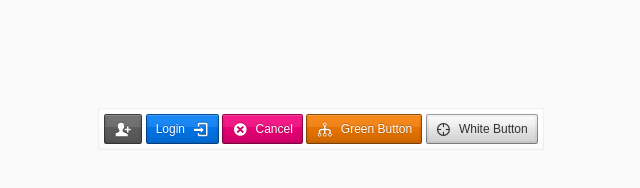
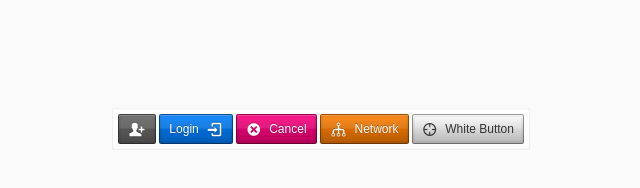
Before and after one commit to roblafeve/icon-button, a plain HTML site: page index.html in a window 1280 px wide. Shown: the whole page, without its empty margins (319-959 px from the left). Drawn offline with Linux system fonts and the light colour scheme.

Commit message:
updates to example

```diff
--- a/index.html
+++ b/index.html
@@ -38,8 +38,8 @@
       <a class='button icon add-contact' href='#'></a>
       <a class='button primary icon login' href='#'>Login</a>
       <a class='button secondary icon cancel' href='#'>Cancel</a>
-      <a class='button tertiary icon tree' href='#'>Green Button</a>
-      <a class='button white icon phone' href='#'>White Button</a>
+      <a class='button tertiary icon tree' href='#'>Network</a>
+      <a class='button white icon target' href='#'>White Button</a>
     </div>
   </body>
 </html>
--- a/stylesheets/icon-button.css
+++ b/stylesheets/icon-button.css
@@ -19,17 +19,17 @@
   border-radius: 0.1875em;
   border-style: solid;
   border-width: 1px;
-  -webkit-box-shadow: inset 0 1px 0 0 rgba(255, 255, 255, 0.2), inset 0 0 0 2px rgba(0, 0, 0, 0.05), inset 0 1em 0 0 rgba(255, 255, 255, 0.1);
-  -moz-box-shadow: inset 0 1px 0 0 rgba(255, 255, 255, 0.2), inset 0 0 0 2px rgba(0, 0, 0, 0.05), inset 0 1em 0 0 rgba(255, 255, 255, 0.1);
-  box-shadow: inset 0 1px 0 0 rgba(255, 255, 255, 0.2), inset 0 0 0 2px rgba(0, 0, 0, 0.05), inset 0 1em 0 0 rgba(255, 255, 255, 0.1);
+  -webkit-box-shadow: inset 0 1px 0 0 rgba(255, 255, 255, 0.2), inset 0 0 0 2px rgba(0, 0, 0, 0.05), inset 0 1.125em 0 0 rgba(255, 255, 255, 0.1);
+  -moz-box-shadow: inset 0 1px 0 0 rgba(255, 255, 255, 0.2), inset 0 0 0 2px rgba(0, 0, 0, 0.05), inset 0 1.125em 0 0 rgba(255, 255, 255, 0.1);
+  box-shadow: inset 0 1px 0 0 rgba(255, 255, 255, 0.2), inset 0 0 0 2px rgba(0, 0, 0, 0.05), inset 0 1.125em 0 0 rgba(255, 255, 255, 0.1);
   background-size: 100% 200%;
   background-origin: border-box;
   background-color: #666666;
-  background-image: -webkit-gradient(linear, 50% 0%, 50% 100%, color-stop(0%, rgba(0, 0, 0, 0)), color-stop(50%, rgba(0, 0, 0, 0.2)), color-stop(100%, rgba(0, 0, 0, 0.4)));
-  background-image: -webkit-linear-gradient(rgba(0, 0, 0, 0), rgba(0, 0, 0, 0.2), rgba(0, 0, 0, 0.4));
-  background-image: -moz-linear-gradient(rgba(0, 0, 0, 0), rgba(0, 0, 0, 0.2), rgba(0, 0, 0, 0.4));
-  background-image: -o-linear-gradient(rgba(0, 0, 0, 0), rgba(0, 0, 0, 0.2), rgba(0, 0, 0, 0.4));
-  background-image: linear-gradient(rgba(0, 0, 0, 0), rgba(0, 0, 0, 0.2), rgba(0, 0, 0, 0.4));
+  background-image: -webkit-gradient(linear, 50% 0%, 50% 100%, color-stop(0%, rgba(0, 0, 0, 0)), color-stop(50%, rgba(0, 0, 0, 0.3)), color-stop(100%, rgba(0, 0, 0, 0.5)));
+  background-image: -webkit-linear-gradient(rgba(0, 0, 0, 0), rgba(0, 0, 0, 0.3), rgba(0, 0, 0, 0.5));
+  background-image: -moz-linear-gradient(rgba(0, 0, 0, 0), rgba(0, 0, 0, 0.3), rgba(0, 0, 0, 0.5));
+  background-image: -o-linear-gradient(rgba(0, 0, 0, 0), rgba(0, 0, 0, 0.3), rgba(0, 0, 0, 0.5));
+  background-image: linear-gradient(rgba(0, 0, 0, 0), rgba(0, 0, 0, 0.3), rgba(0, 0, 0, 0.5));
   color: white;
   text-decoration: none;
   text-shadow: 0 1px 0 rgba(0, 0, 0, 0.1), 0 -1px 0 rgba(0, 0, 0, 0.2);
@@ -71,7 +71,7 @@
   top: 0.12em;
   line-height: 0;
 }
-.button.icon.phone:before {
+.button.icon.target:before {
   content: '🎯 ';
 }
 .button.icon.add-contact:before {
```
